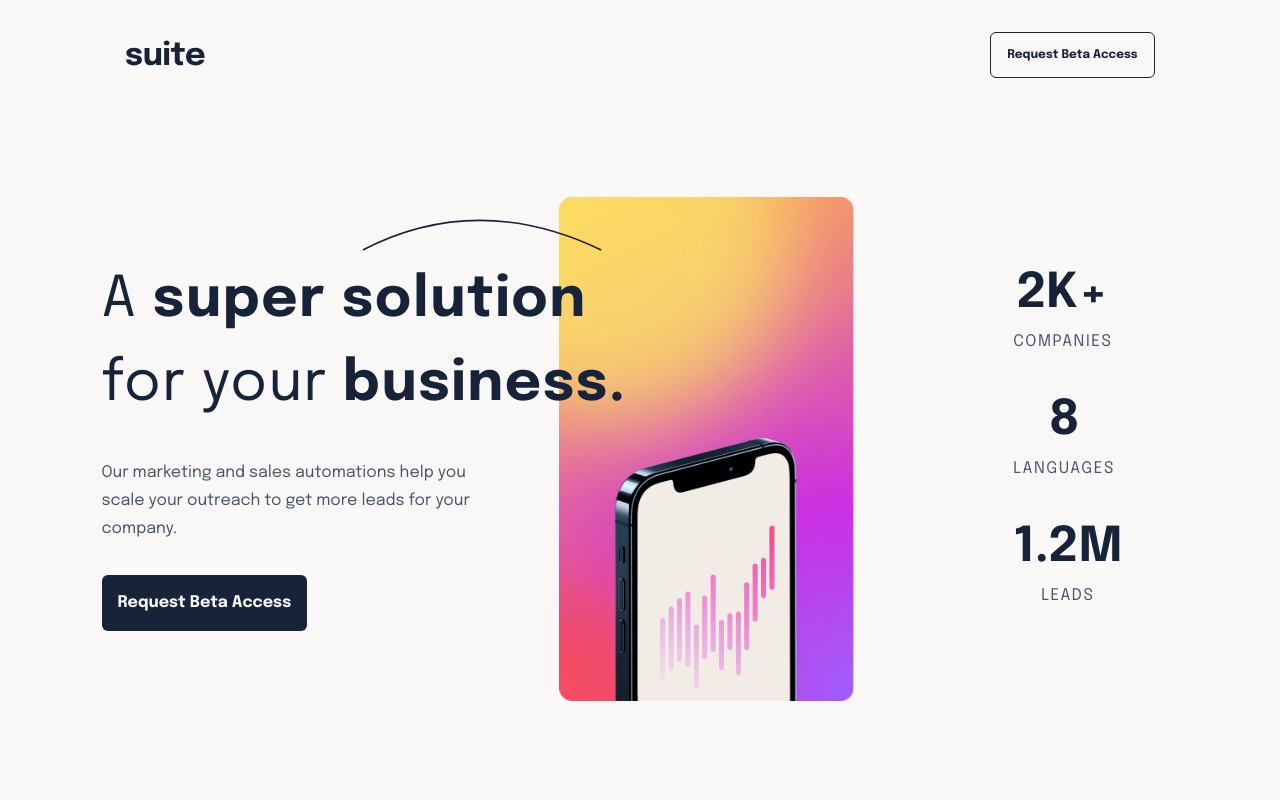
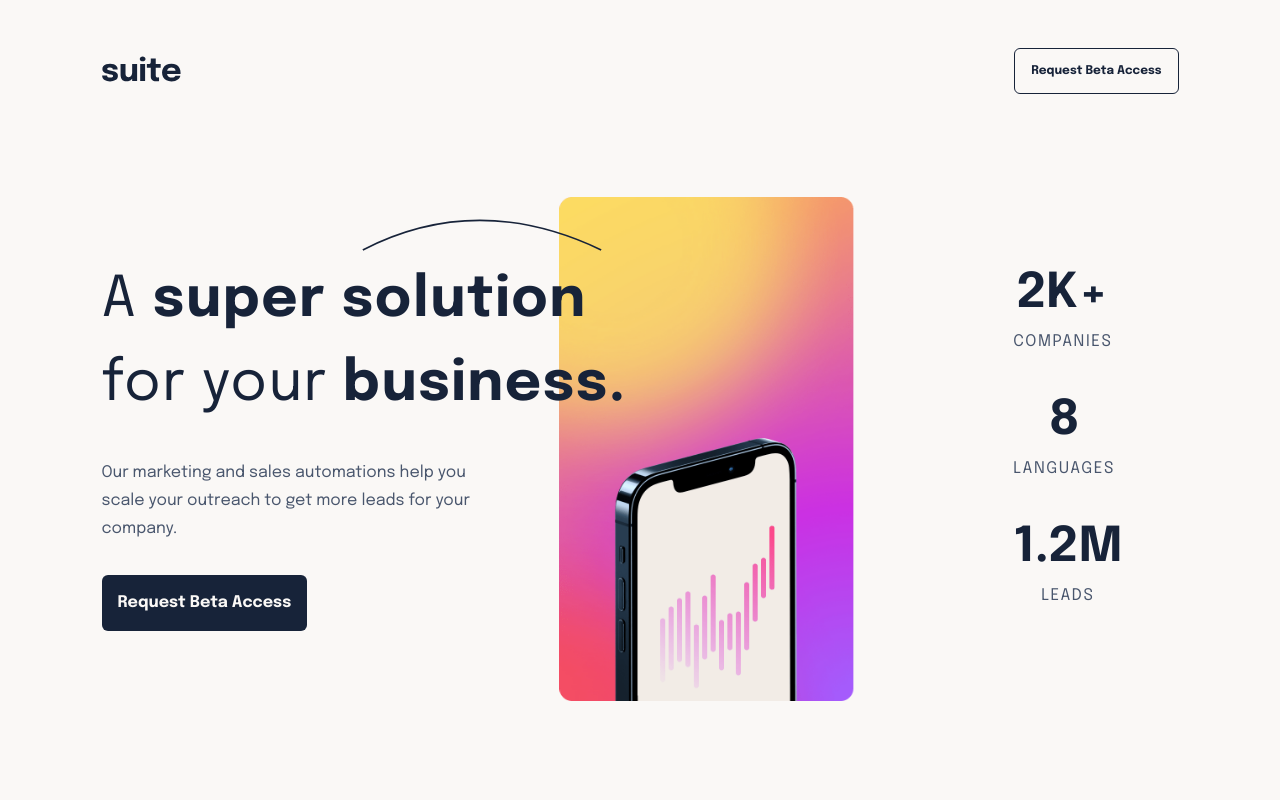
Before and after one commit to mdubelbeis/suite-landing-page, a React (Create React App) app: page / in a window 1280 px wide. Shown: the top 800 px of the page. Built offline with nearby package versions, Linux system fonts and the light colour scheme.

Commit message:
fixed right margins for desktop

```diff
--- a/src/components/Header.component.js
+++ b/src/components/Header.component.js
@@ -5,7 +5,7 @@ import Button from './Button.component';
 const Header = () => {
   const [style, setStyle] = useState('header-btn');
   return (
-    <div className="flex py-6 px-4 max-w-[1109px] mx-auto lg:p-10">
+    <div className="flex py-6 px-4 max-w-[1109px] mx-auto lg:mt-8">
       <div className="mr-auto">
         <img src={Logo} alt="Logo" />
       </div>
```
